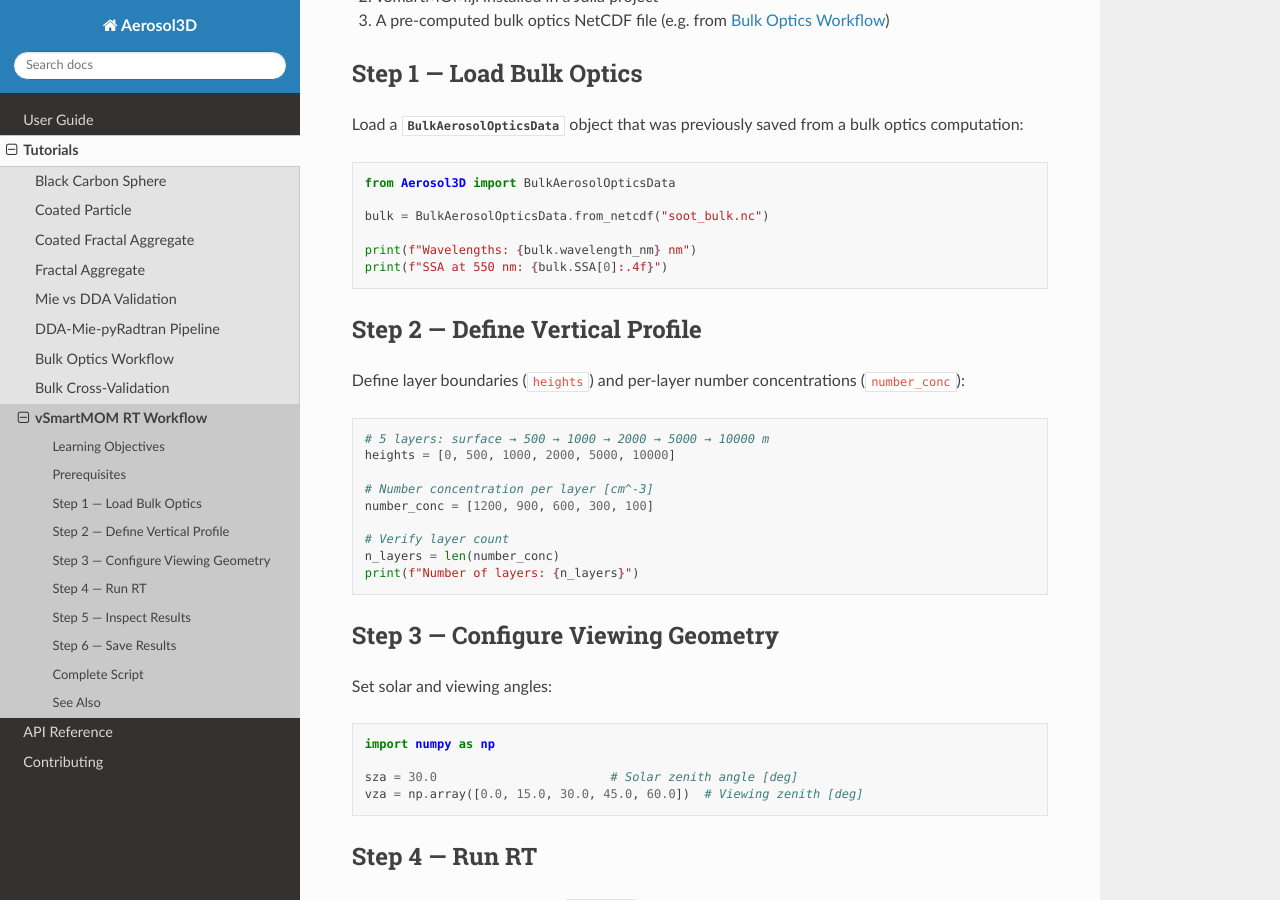
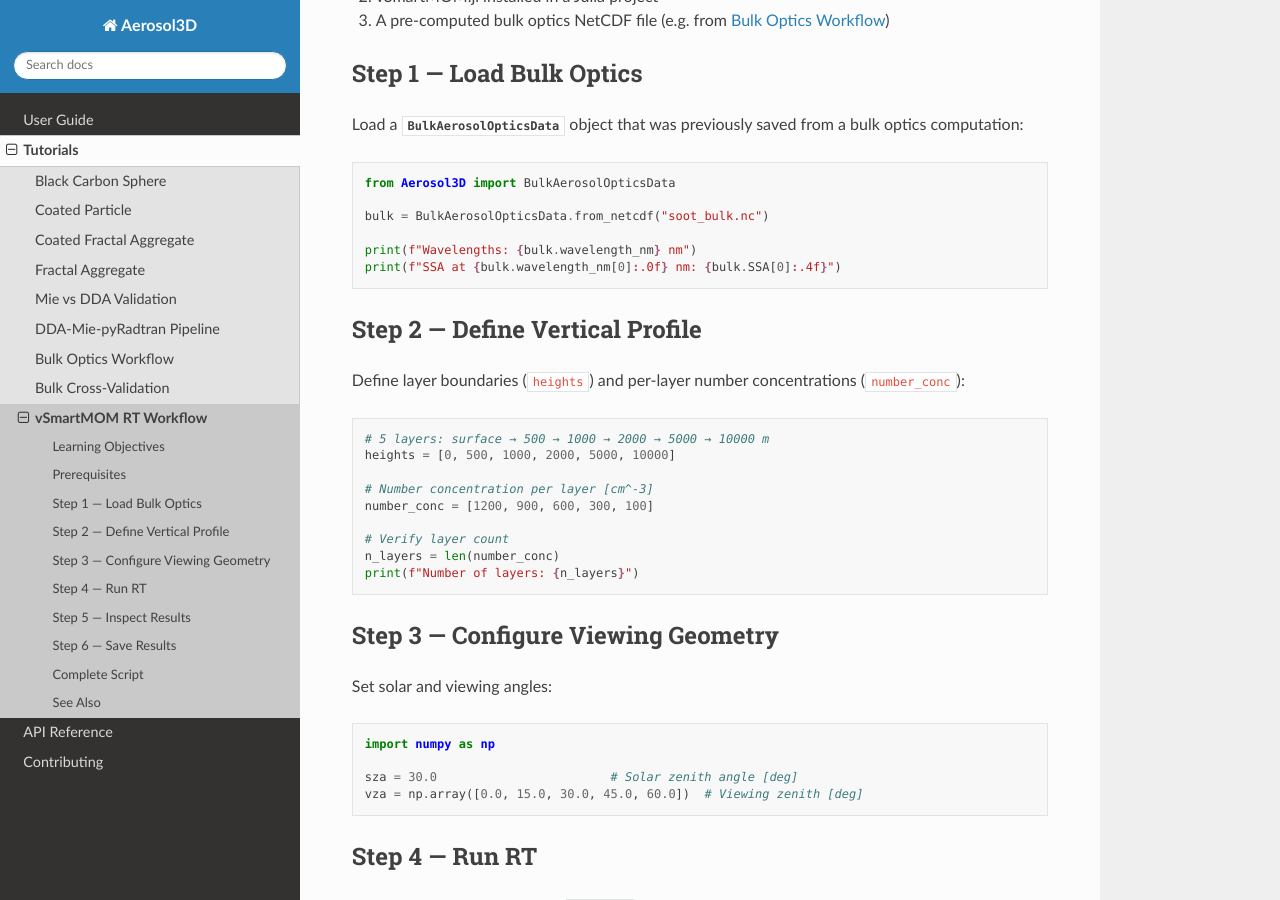
Before and after one commit to openEarthModelling/Aerosol3D, a Sphinx documentation site: the page built from docs/tutorials/vsmartmom-rt-workflow.rst, in a window 1280 px wide and 900 px high, scrolled down 608 px. Built offline with Sphinx 7.4.7 and the Read the Docs theme 3.1.0, drawn with Linux system fonts in a browser that asks for light colours; some of the changed text lies outside the part shown.

Commit message:
docs(tutorial): address review — dynamic wavelength in SSA print, add n_layers to complete script

```diff
--- a/docs/tutorials/vsmartmom-rt-workflow.rst
+++ b/docs/tutorials/vsmartmom-rt-workflow.rst
@@ -37,7 +37,7 @@
    bulk = BulkAerosolOpticsData.from_netcdf("soot_bulk.nc")
 
    print(f"Wavelengths: {bulk.wavelength_nm} nm")
-   print(f"SSA at 550 nm: {bulk.SSA[0]:.4f}")
+   print(f"SSA at {bulk.wavelength_nm[0]:.0f} nm: {bulk.SSA[0]:.4f}")
 
 Step 2 — Define Vertical Profile
 --------------------------------
```
Also changed, not shown: other parts of docs/tutorials/vsmartmom-rt-workflow.rst (+1 -0 lines).
